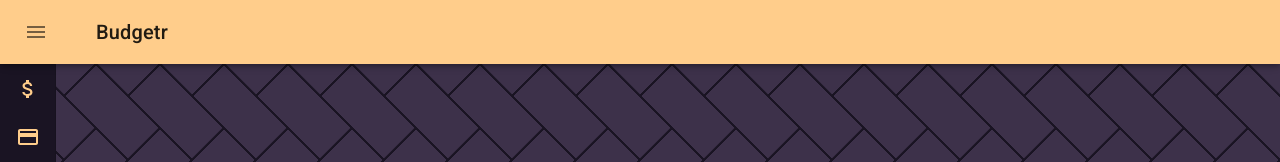
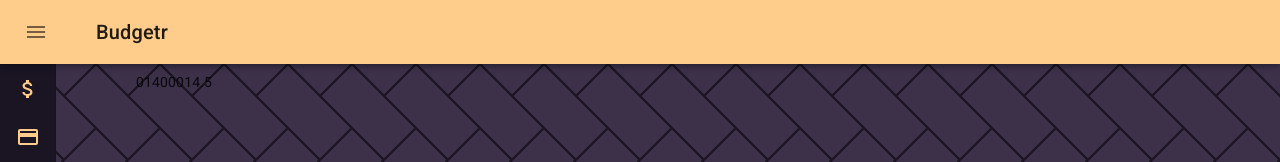
Before and after one commit to Pyxxilated-Studios/Budgie, a React (Create React App) app: page /income in a window 1280 px wide. Shown: the top 162 px of the page. Built offline with nearby package versions, Linux system fonts and the light colour scheme.

Commit message:
Add Material Table

```diff
--- a/src/components/income/deductibles/tax/index.tsx
+++ b/src/components/income/deductibles/tax/index.tsx
@@ -1,8 +1,32 @@
 import React from "react";
 import { connect } from "react-redux";
 
-const Tax = () => {
-  return <div></div>;
+import MaterialTable from "material-table";
+
+import { IncomeState } from "../../../../store/income/types";
+import { RootState } from "../../../../store";
+
+type StateProps = {
+  income: IncomeState;
 };
 
-export default connect()(Tax);
+type TaxProps = StateProps;
+
+const Tax = (props: TaxProps) => {
+  return (
+    <div>
+      {props.income.deductibles.taxes.map((tax) => (
+        <div>
+          <span>{tax.range}</span>
+          <span>{tax.percentage}</span>
+        </div>
+      ))}
+    </div>
+  );
+};
+
+const mapStateToProps = (state: RootState): StateProps => ({
+  income: state.income,
+});
+
+export default connect(mapStateToProps)(Tax);
--- a/src/components/income/index.tsx
+++ b/src/components/income/index.tsx
@@ -2,13 +2,13 @@ import React from "react";
 import { connect } from "react-redux";
 
 import Tax from "./deductibles/tax";
-import Other from "./deductibles/other";
+import OtherDeductible from "./deductibles/other";
 
 const Income = () => {
   return (
     <div>
       <Tax />
-      <Other />
+      <OtherDeductible />
     </div>
   );
 };
--- a/src/store/budget/actions.ts
+++ b/src/store/budget/actions.ts
@@ -1,5 +1,5 @@
 import {
-  BudgetItemTypes,
+  BudgetItemType,
   ADD_BUDGET_ITEM,
   DELETE_BUDGET_ITEM,
   UPDATE_BUDGET_ITEM,
@@ -7,13 +7,13 @@ import {
   Frequency,
 } from "./types";
 
-export function addBudgetItem(): BudgetItemTypes {
+export function addBudgetItem(): BudgetItemType {
   return {
     type: ADD_BUDGET_ITEM,
   };
 }
 
-export function deleteBudgetItem(index: number): BudgetItemTypes {
+export function deleteBudgetItem(index: number): BudgetItemType {
   return {
     type: DELETE_BUDGET_ITEM,
     index: index,
@@ -24,7 +24,7 @@ export function updateBudgetItem(
   index: number,
   property: keyof BudgetItem,
   value: string | Frequency
-): BudgetItemTypes {
+): BudgetItemType {
   return {
     type: UPDATE_BUDGET_ITEM,
     index: index,
--- a/src/store/budget/reducer.ts
+++ b/src/store/budget/reducer.ts
@@ -1,7 +1,7 @@
 import {
   Frequency,
   BudgetState,
-  BudgetItemTypes,
+  BudgetItemType,
   ADD_BUDGET_ITEM,
   DELETE_BUDGET_ITEM,
   UPDATE_BUDGET_ITEM,
@@ -13,10 +13,10 @@ const initialState: BudgetState = {
   budget: [],
 };
 
-export default function BudgetReducer(
+const BudgetReducer = (
   state = initialState,
-  action: BudgetItemTypes
-): BudgetState {
+  action: BudgetItemType
+): BudgetState => {
   switch (action.type) {
     case ADD_BUDGET_ITEM:
       state.budget.push({
@@ -43,4 +43,6 @@ export default function BudgetReducer(
     default:
       return state;
   }
-}
+};
+
+export default BudgetReducer;
--- a/src/store/budget/types.ts
+++ b/src/store/budget/types.ts
@@ -36,7 +36,7 @@ interface UpdateBudgetItemAction {
   value: string | Frequency;
 }
 
-export type BudgetItemTypes =
+export type BudgetItemType =
   | AddBudgetItemAction
   | DeleteBudgetItemAction
   | UpdateBudgetItemAction;
--- a/src/store/income/reducer.ts
+++ b/src/store/income/reducer.ts
@@ -1 +1,19 @@
-export default function () {}
+import { IncomeState, IncomeType } from "./types";
+
+const initialState: IncomeState = {
+  deductibles: {
+    taxes: [{ range: [0, 14000], percentage: 14.5 }],
+    other: 0,
+  },
+  other: 0,
+  income: 0,
+};
+
+const IncomeReducer = (
+  state: IncomeState = initialState,
+  action: IncomeType
+) => {
+  return state;
+};
+
+export default IncomeReducer;
--- a/src/store/index.ts
+++ b/src/store/index.ts
@@ -13,6 +13,7 @@ import storage from "redux-persist/lib/storage";
 
 import BudgetReducer from "./budget/reducer";
 import SystemReducer from "./system/reducer";
+import IncomeReducer from "./income/reducer";
 
 const persistConfig = {
   key: "budgetr",
@@ -22,6 +23,7 @@ const persistConfig = {
 const RootReducer = combineReducers({
   budget: BudgetReducer,
   system: SystemReducer,
+  income: IncomeReducer,
 });
 
 const persistedReducer = persistReducer(persistConfig, RootReducer);
--- a/src/store/system/reducer.ts
+++ b/src/store/system/reducer.ts
@@ -1,13 +1,15 @@
-import { SystemState, SwitchDialogType } from "./types";
+import { SystemState, SystemType } from "./types";
 
 const initialState: SystemState = {
   weeks: 365 / 7,
   fortnights: 365 / 14,
 };
 
-export default function BudgetReducer(
+const BudgetReducer = (
   state = initialState,
-  action: SwitchDialogType
-): SystemState {
+  action: SystemType
+): SystemState => {
   return state;
-}
+};
+
+export default BudgetReducer;
--- a/src/store/system/types.ts
+++ b/src/store/system/types.ts
@@ -3,4 +3,4 @@ export interface SystemState {
   fortnights: number;
 }
 
-export type SwitchDialogType = undefined;
+export type SystemType = undefined;
```
Also changed, not shown: package.json (+5 -4 lines), src/store/income/types.ts (+7 -1 lines).
